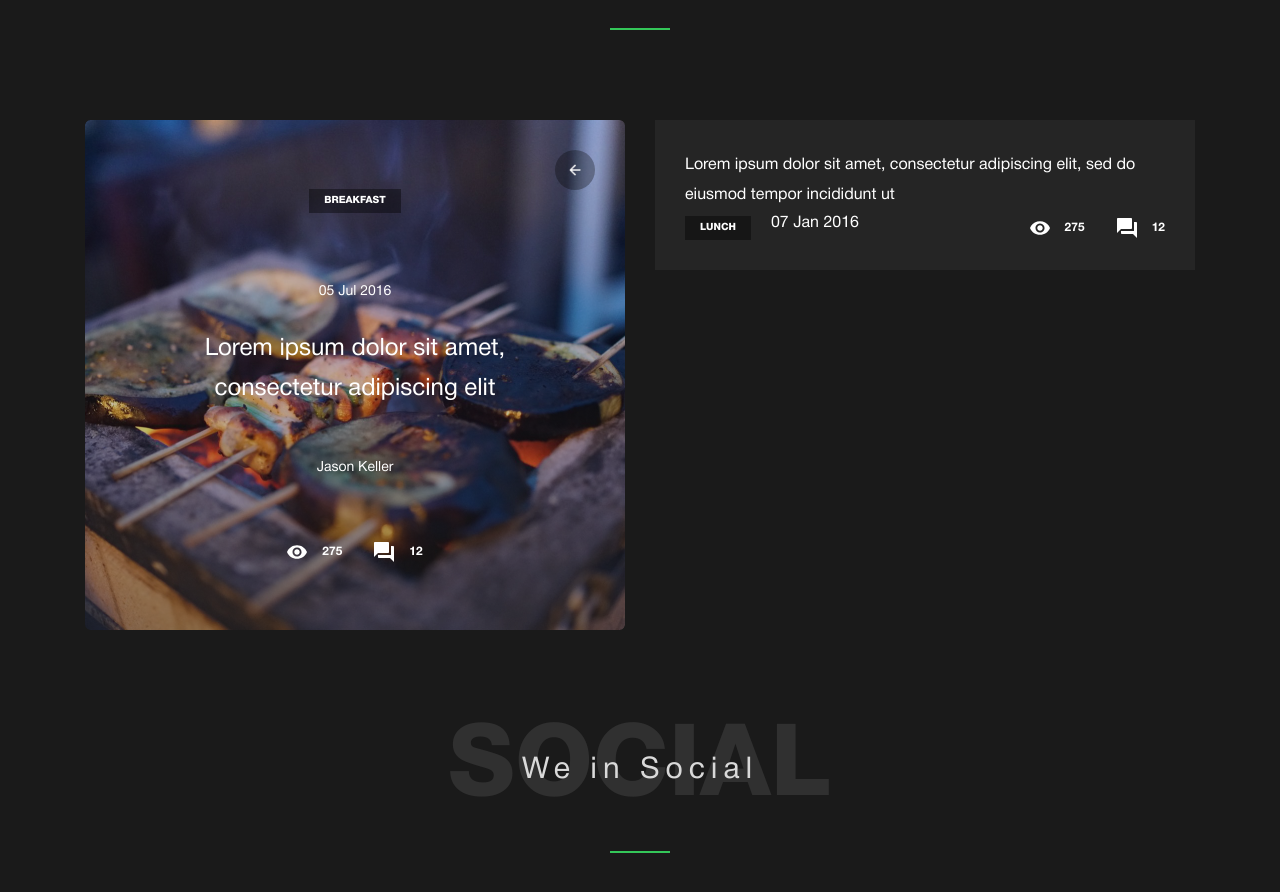
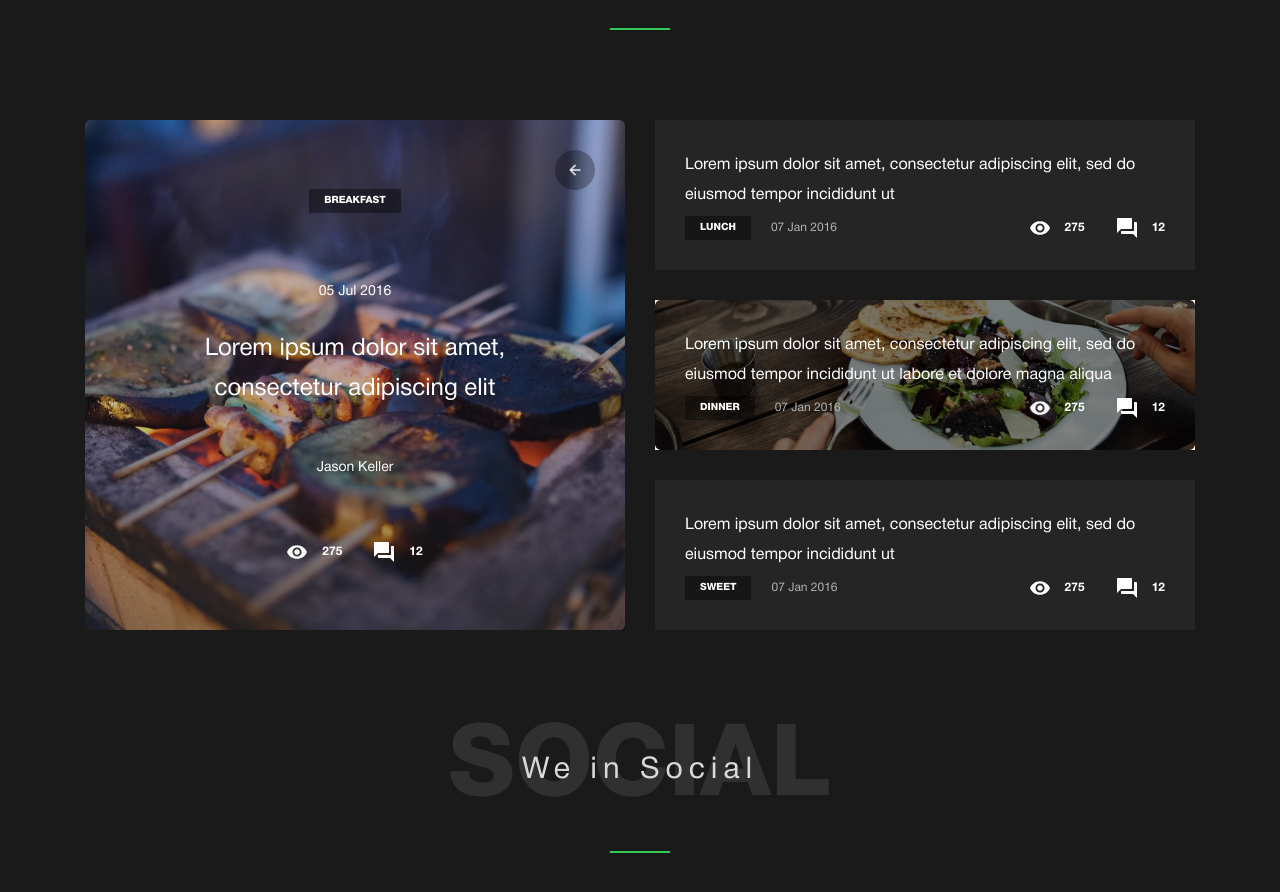
Before and after one commit to LianaSh/Healthy-food, a plain HTML site: page index.html in a window 1280 px wide. Shown: the part 4094-4986 px from the top of the page. Drawn offline with Linux system fonts and the light colour scheme.

Commit message:
Закончила шаблон без адаптации

```diff
--- a/css/style.css
+++ b/css/style.css
@@ -656,7 +656,9 @@ body {
 }
 
 .recipe-list {
-
+   display: flex;
+   flex-direction: column;
+   gap: 30px;
 }
 
 .recipe-card {
@@ -667,6 +669,7 @@ body {
     padding: 30px;
     display: flex;
     flex-direction: column;
+    position: relative;
 }
 
 .recipe-card__text {
@@ -674,16 +677,33 @@ body {
     font-size: 16px;
     font-weight: 400;
     line-height: 30px;
+    position: relative;
 }
 
 .recipe-card__info {
     display: flex;
     gap: 20px;
     margin-top: auto;
+    position: relative;
+    align-items: center;
+}
+
+.recipe-card__data {
+    color: #B3B3B3;
+    font-size: 12px;
+    font-weight: 400;
 }
 
 .recipe-card__activity {
     margin: 0 0 0 auto;
+}
+
+.recipe-card__img {
+    position: absolute;
+    top: 0;
+    left: 0;
+    bottom: 0;
+    right: 0;
 }
 
 .social {
@@ -789,7 +809,7 @@ body {
 .social-card-grid {
     display: block;
     width: 100%;
-    height: 116px;
+    height: 120px;
     object-fit: cover;
     object-position: center;
 }
--- a/index.html
+++ b/index.html
@@ -470,6 +470,49 @@
                                 </div> -->
                             </div>
 
+                            <div class="recipe-card">
+                                <img class="recipe-card__img" src="./img/recipe-card.jpg" alt="">
+
+                                <p class="recipe-card__text">Lorem ipsum dolor sit amet, consectetur adipiscing elit, sed do eiusmod tempor incididunt ut labore et dolore magna aliqua</p>
+
+                                <div class="recipe-card__info">
+                                    <p class="recipes-cards__title">DINNER</p>
+                                    <p class="recipe-card__data">07 Jan 2016</p>
+
+                                    <div class="recipe-card__activity recipes-cards__activity">
+                                        <div class="activity">
+                                            <img class="activity__icon" src="./icons/eye-icon.svg" alt="">
+                                            <span class="activity__count">275</span>
+                                        </div>
+                                        <div class="activity">
+                                            <img class="activity__icon" src="./icons/comments-icon.svg" alt="">
+                                            <span class="activity__count">12</span>
+                                        </div>
+                                    </div>
+                                </div>
+                            </div>
+
+                            <div class="recipe-card">
+                                <p class="recipe-card__text">Lorem ipsum dolor sit amet, consectetur adipiscing elit, sed do eiusmod tempor incididunt ut</p>
+
+                                <div class="recipe-card__info">
+                                    <p class="recipes-cards__title">SWEET</p>
+                                    <p class="recipe-card__data">07 Jan 2016</p>
+
+                                    <div class="recipe-card__activity recipes-cards__activity">
+                                        <div class="activity">
+                                            <img class="activity__icon" src="./icons/eye-icon.svg" alt="">
+                                            <span class="activity__count">275</span>
+                                        </div>
+                                        <div class="activity">
+                                            <img class="activity__icon" src="./icons/comments-icon.svg" alt="">
+                                            <span class="activity__count">12</span>
+                                        </div>
+                                    </div>
+                                </div>
+
+
+                            </div>
                         </div>
                     </div>
                 </div>
```
Also changed, not shown: img/recipe-card.jpg (added).
